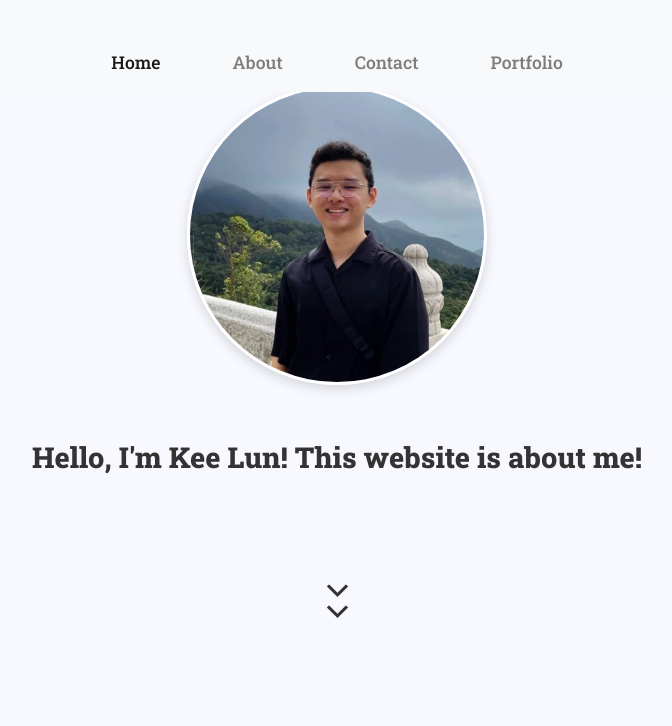
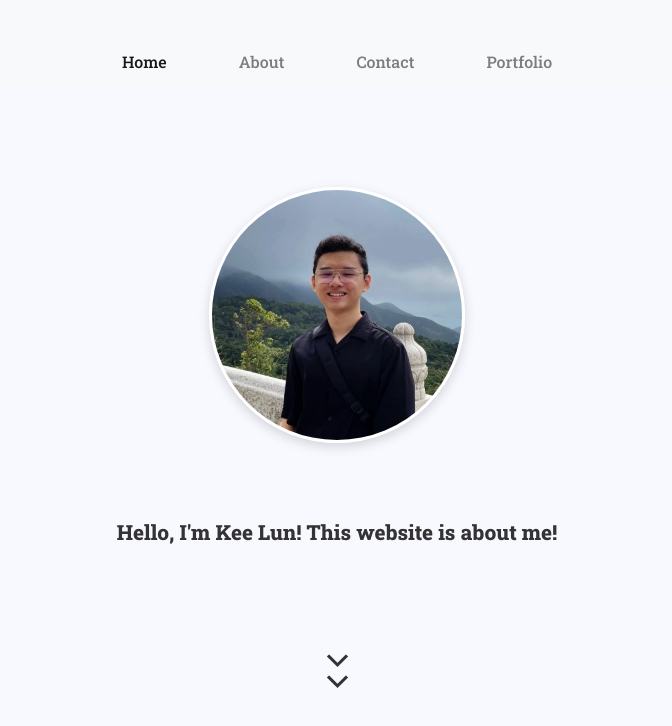
Before and after one commit to Sstigma/Sstigma.github.io, a plain HTML site: page index.html in a window 1280 px wide. Shown: the top 726 px of the page, without its empty margins (303-975 px from the left). Drawn offline with nearby package versions, Linux system fonts and the light colour scheme.

Commit message:
Resized all of the text to fit into 100% screensize

```diff
--- a/assets/styles/contact.css
+++ b/assets/styles/contact.css
@@ -3,7 +3,7 @@
   margin-top: 20vh;
   color: #333;
   animation: popIn 1s ease-out forwards;
-  font-size: 1.8rem;
+  font-size: 1.3rem;
   font-weight: 800;
 }
 
@@ -22,7 +22,7 @@
 
 /* Icon styling */
 .contact-icon {
-  width: 12vw;
+  width: 10vw;
   max-width: 50px;
   object-fit: contain;
   animation: popIn 1s ease-out forwards;
--- a/assets/styles/general.css
+++ b/assets/styles/general.css
@@ -43,7 +43,7 @@ body {
   color: black;
   text-decoration: none;
   font-weight: 500;
-  font-size: 1.1rem;
+  font-size: 1rem;
 }
 
 .navbar ul {
--- a/assets/styles/index.css
+++ b/assets/styles/index.css
@@ -1,8 +1,3 @@
-h1 {
-  padding: 10px 0;
-}
-
-
 /* Header Image + Text */
 
 .header-image-container {
@@ -10,12 +5,12 @@ h1 {
   justify-content: center;
   align-items: center;
   height: 50vh;
-  margin-top: 5vh;
+  margin-top: 15vh;
 }
 
 .header-image {
-  width: 25vw;
-  height: 25vw;
+  width: 20vw;
+  height: 20vw;
   max-width: 300px;
   max-height: 300px;
   min-width: 150px;
@@ -29,7 +24,7 @@ h1 {
 }
 
 .intro-text h2 {
-  font-size: 1.8rem;
+  font-size: 1.3rem;
   margin-bottom: 8px;
   color: #333;
   animation: popIn 1s ease-out forwards;
```
